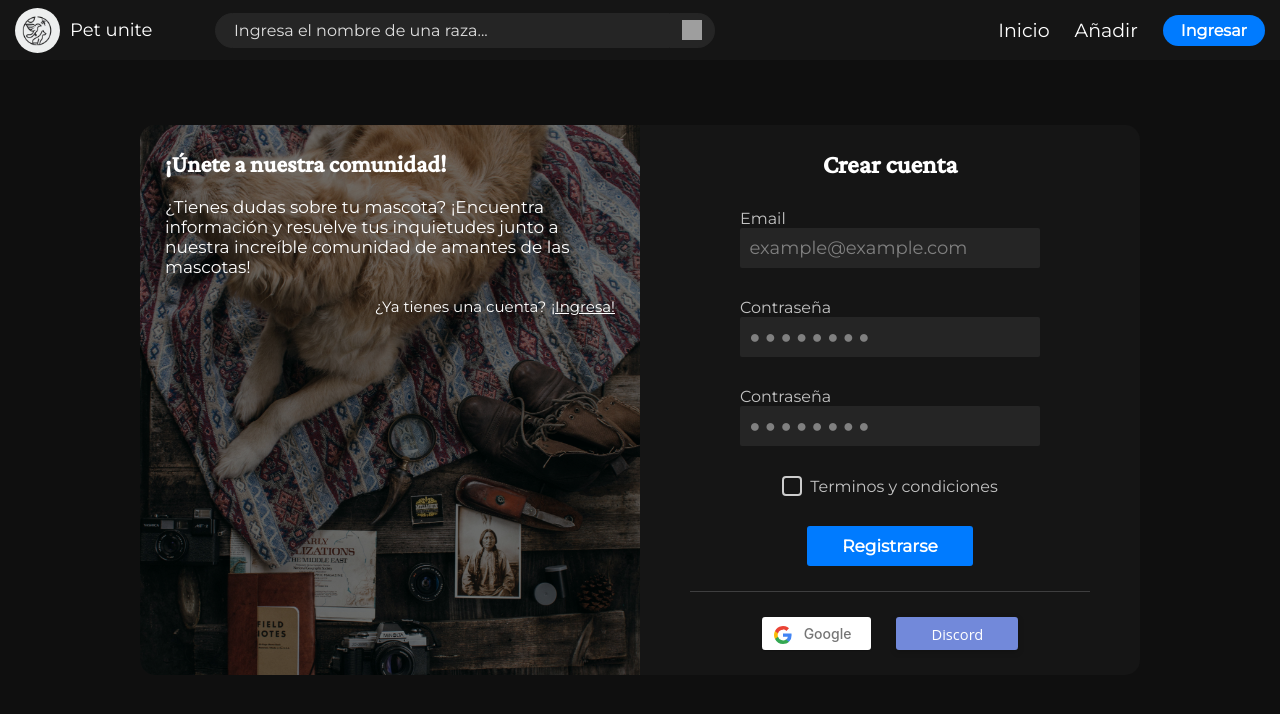
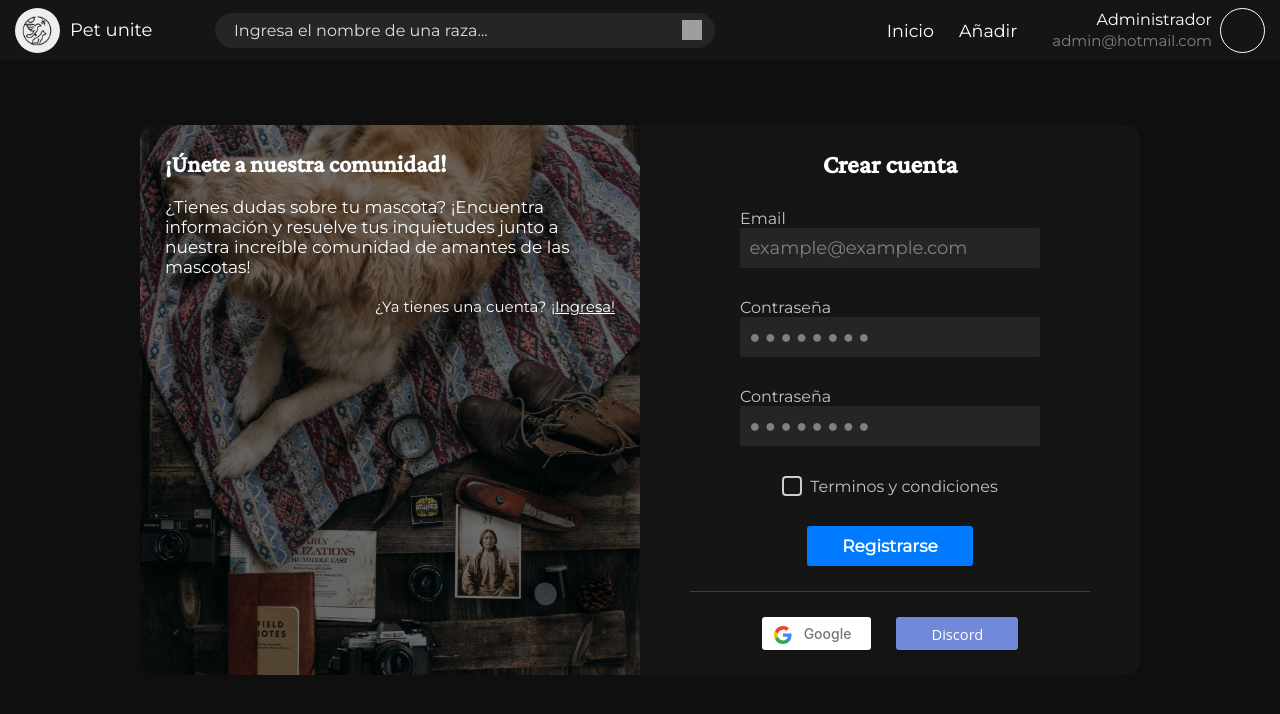
Before and after one commit to Pet-Unite/Frontend, a React (Vite) app: page /registrarse in a window 1280 px wide. Shown: the top 714 px of the page. Built offline with nearby package versions, Linux system fonts and the light colour scheme; grey boxes are pictures that could not be loaded.

Commit message:
feat: Configuracion de usuario, Navegacion, Se agrego Framer motion para animaciones simples

```diff
--- a/package.json
+++ b/package.json
@@ -11,7 +11,7 @@
   },
   "dependencies": {
     "axios": "^1.4.0",
-    "framer-motion": "^10.12.17",
+    "framer-motion": "^10.12.18",
     "react": "^18.2.0",
     "react-dom": "^18.2.0",
     "react-router-dom": "^6.14.0",
--- a/src/components/filter/FiltroPorCheckBox.jsx
+++ b/src/components/filter/FiltroPorCheckBox.jsx
@@ -9,10 +9,6 @@ const Box = styled.div`
 `;
 
 const FiltroPorCheckBox = ({ valueRadio, onChangeValueRadio }) => {
-
-
-
-
   return (
     <>
       <Box>
@@ -26,19 +22,19 @@ const FiltroPorCheckBox = ({ valueRadio, onChangeValueRadio }) => {
         />
         <InputRadio
           htmlFor="Perro"
-          value="http://localhost:8000/mascotas/perros"
+          value="http://localhost:8000/mascotas/perro"
           texto="Perros"
           name="Mascotas"
           onChange={onChangeValueRadio}
-          checked={valueRadio === "http://localhost:8000/mascotas/perros"}
+          checked={valueRadio === "http://localhost:8000/mascotas/perro"}
         />
         <InputRadio
           htmlFor="Gato"
-          value="http://localhost:8000/mascotas/gatos"
+          value="http://localhost:8000/mascotas/gato"
           texto="Gatos"
           name="Mascotas"
           onChange={onChangeValueRadio}
-          checked={valueRadio === "http://localhost:8000/mascotas/gatos"}
+          checked={valueRadio === "http://localhost:8000/mascotas/gato"}
         />
         <InputRadio
           htmlFor="Roedor"
--- a/src/layout/Navegacion/BuscadorSuperior.jsx
+++ b/src/layout/Navegacion/BuscadorSuperior.jsx
@@ -2,6 +2,7 @@ import { useNavigate } from "react-router-dom";
 import styled from "styled-components";
 
 import Filtro from "../../components/filter/Filtro";
+import UsuarioLogin from "./UsuarioLogin";
 
 const Nav = styled.nav`
   display: flex;
@@ -55,6 +56,10 @@ const Box_Router_Btn = styled.div`
   align-items: center;
   justify-content: space-between;
   gap: 25px;
+
+  a {
+    font-size: 17.5px;
+  }
 `;
 
 const BuscadorSuperior = () => {
@@ -75,10 +80,16 @@ const BuscadorSuperior = () => {
 
           <Box_Router_Btn>
             <a href="/">Inicio</a>
+
             <a href="/agregar-mascota">Añadir</a>
-            <Btn type="button" onClick={routeIngresar}>
-              Ingresar
-            </Btn>
+
+            {false ? (
+              <Btn type="button" onClick={routeIngresar}>
+                Ingresar
+              </Btn>
+            ) : (
+              <UsuarioLogin />
+            )}
           </Box_Router_Btn>
         </Box>
       </Nav>
--- /dev/null
+++ b/src/layout/Navegacion/UsuarioLogin.jsx
@@ -0,0 +1,107 @@
+import styled from "styled-components";
+import { motion, AnimatePresence } from "framer-motion";
+import { useState } from "react";
+
+const Usuario = styled.div`
+  display: flex;
+  align-items: center;
+  gap: 8px;
+  margin-left: 10px;
+  position: relative;
+`;
+const Data = styled.div`
+  display: flex;
+  justify-content: right;
+  align-items: end;
+  flex-direction: column;
+  gap: 2px;
+`;
+const Nombre = styled.p`
+  font-size: 16px;
+  width: max-content;
+`;
+const Correo = styled.p`
+  font-size: 15px;
+  width: max-content;
+  color: grey;
+`;
+const Imagen = styled.div`
+  border-radius: 50%;
+  width: 45px;
+  height: 45px;
+  cursor: pointer;
+  border: 1px solid white;
+  img {
+    border-radius: 50%;
+    cursor: pointer;
+  }
+`;
+const Router_User = styled(motion.div)`
+  position: absolute;
+  background-color: #151515;
+  bottom: 0;
+  right: 0;
+  padding: 15px 25px;
+  display: flex;
+  flex-direction: column;
+  border-radius: 0 0 0 5px;
+`;
+const Link = styled.a`
+  display: flex;
+  gap: 5px;
+  align-items: center;
+  justify-content: center;
+  img {
+    width: 25px;
+    height: 25px;
+    object-fit: cover;
+  }
+`;
+const variants = {
+  initial: {
+    y: "100%",
+    clipPath: "polygon(0 0, 100% 0, 100% 0, 0 0)",
+  },
+  animate: {
+    y: "100%",
+    clipPath: "polygon(0 0, 100% 0, 100% 100%, 0 100%)",
+  },
+};
+
+const UsuarioLogin = () => {
+  const [desplegarMenu, setDesplegarMenu] = useState(false);
+
+  const toggleMenu = () => setDesplegarMenu(!desplegarMenu);
+  return (
+    <>
+      <Usuario>
+        <Data>
+          <Nombre>Administrador</Nombre>
+          <Correo>admin@hotmail.com</Correo>
+        </Data>
+        <Imagen onClick={toggleMenu}>
+          <img src="" alt="" />
+        </Imagen>
+      </Usuario>
+
+      <AnimatePresence>
+        {desplegarMenu && (
+          <Router_User
+            key="Menu"
+            variants={variants}
+            initial="initial"
+            animate="animate"
+            exit="initial"
+          >
+            <Link href="/configuracion">
+              Configuracion
+              <img src="/icons/Configuracion.svg" alt="" />
+            </Link>
+          </Router_User>
+        )}
+      </AnimatePresence>
+    </>
+  );
+};
+
+export default UsuarioLogin;
```
Also changed, not shown: 1 other file (tests, documents, lock files or other folders).
